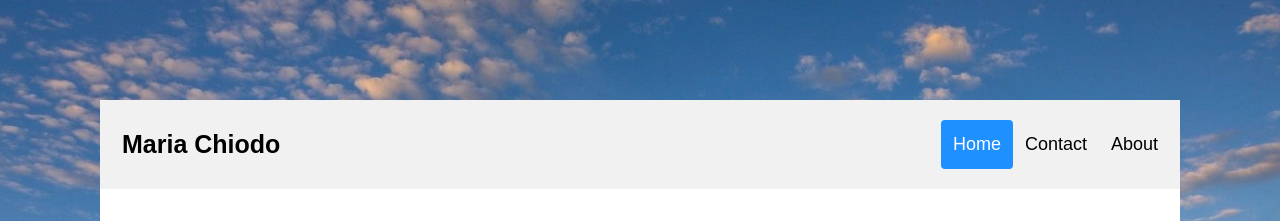
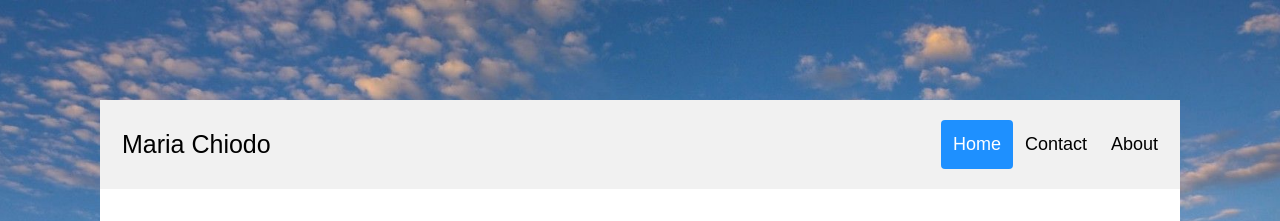
Before and after one commit to MariaChiodo/MariaChiodo.github.io, a plain HTML site: page index.html in a window 1280 px wide. Shown: the top 221 px of the page. Drawn offline with Linux system fonts and the light colour scheme.

Commit message:
header logo area

```diff
--- a/mariadev.css
+++ b/mariadev.css
@@ -16,14 +16,14 @@ body {
     padding: 50px;
 }
 
-  /* Style the header with a grey background and some padding */
+  /* give header grey background and some padding */
 .header {
     overflow: hidden;
     background-color: #f1f1f1;
     padding: 20px 10px;
   }
 
-  /* Style the header links */
+  /* style header links */
   .header a {
     float: left;
     color: black;
@@ -36,26 +36,26 @@ body {
     border-radius: 4px;
   }
 
-  /* Style the logo link (notice that we set the same value of line-height and font-size to prevent the header to increase when the font gets bigger */
+  /* style the logo link */
   .header a.logo {
     font-size: 25px;
-    font-weight: bold;
+    font-weight: lighter;
     font-family: Arial, Helvetica, sans-serif;
   }
 
-  /* Change the background color on mouse-over */
+  /* change hover color */
   .header a:hover {
     background-color: #ddd;
     color: black;
   }
 
-  /* Style the active/current link*/
+  /* change color for active page */
   .header a.active {
     background-color: dodgerblue;
     color: white;
   }
 
-  /* Float the link section to the right */
+  /* float links to the right */
   .header-right {
     float: right;
   }
```
